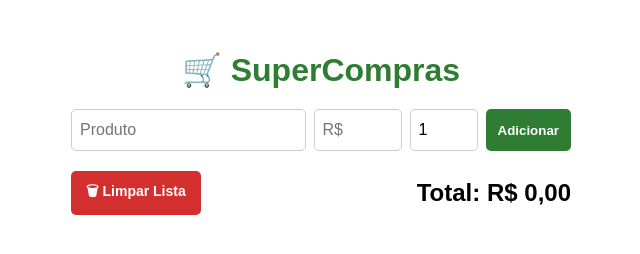
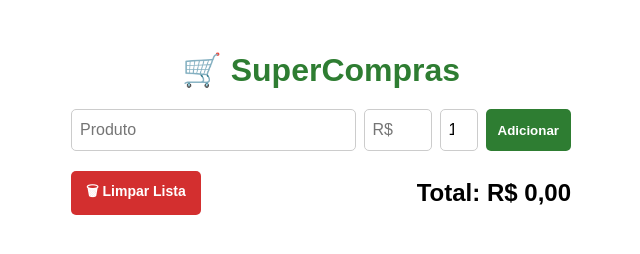
Before and after one commit to lcnavarro23/supercompras, a plain HTML site: page index.html in a window 1280 px wide. Shown: the full height of the page, 319-959 px from the left. Drawn offline with Linux system fonts and the light colour scheme.

Commit message:
Add files via upload

```diff
--- a/index.html
+++ b/index.html
@@ -10,6 +10,10 @@
 
 	<link rel="manifest" href="manifest.json">
 	<meta name="theme-color" content="#2e7d32">
+
+	<meta name="apple-mobile-web-app-capable" content="yes">
+	<meta name="apple-mobile-web-app-status-bar-style" content="default">
+	<meta name="mobile-web-app-capable" content="yes">
 
     <style>
 
@@ -42,7 +46,7 @@
 		}
 
 		#preco {
-			width: 70px;
+			width: 50px;
 			height: 40px;
 			border: 1px solid #ccc;
 			border-radius: 5px;
@@ -51,7 +55,7 @@
 		}
 
 		#quantidade {
-			width: 50px;
+			width: 20px;
 			height: 40px;
 			border: 1px solid #ccc;
 			border-radius: 5px;
```
